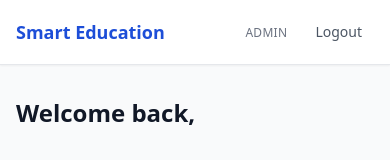
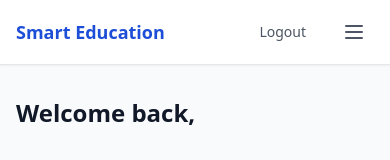
Before and after one commit to Gammee10/SmartEducation, a React (Vite) app in the folder frontend/: page / in a window 390 px wide. Shown: the top 160 px of the page. Built offline with nearby package versions, Linux system fonts and the light colour scheme; sample sign-in values are in the browser's storage.

Commit message:
Improve frontend navigation: responsive mobile menu and dashboard quick links

```diff
--- a/frontend/src/components/Layout.tsx
+++ b/frontend/src/components/Layout.tsx
@@ -1,3 +1,4 @@
+import { useState } from 'react';
 import { Outlet, NavLink, useNavigate } from 'react-router-dom';
 import { useAuth } from '../context/AuthContext';
 
@@ -17,6 +18,7 @@ const navItems: NavItem[] = [
 export default function Layout() {
   const { user, logout, isStudent, isAdmin } = useAuth();
   const navigate = useNavigate();
+  const [menuOpen, setMenuOpen] = useState(false);
 
   const handleLogout = () => {
     logout();
@@ -32,6 +34,13 @@ export default function Layout() {
     items.push({ to: '/library/admin', label: 'Library Admin' });
   }
 
+  const linkClass = ({ isActive }: { isActive: boolean }) =>
+    `block px-3 py-2 rounded-md text-sm font-medium transition-colors ${
+      isActive
+        ? 'bg-primary-50 text-primary-700'
+        : 'text-gray-600 hover:text-gray-900 hover:bg-gray-100'
+    }`;
+
   return (
     <div className="min-h-screen bg-gray-50">
       <nav className="bg-white shadow-sm border-b border-gray-200">
@@ -41,27 +50,17 @@ export default function Layout() {
               <div className="flex-shrink-0">
                 <span className="text-lg font-bold text-primary-700">Smart Education</span>
               </div>
+              {/* Desktop navigation */}
               <div className="hidden md:flex items-center space-x-4">
                 {items.map((item) => (
-                  <NavLink
-                    key={item.to}
-                    to={item.to}
-                    end={item.end}
-                    className={({ isActive }: { isActive: boolean }) =>
-                      `px-3 py-2 rounded-md text-sm font-medium transition-colors ${
-                        isActive
-                          ? 'bg-primary-50 text-primary-700'
-                          : 'text-gray-600 hover:text-gray-900 hover:bg-gray-100'
-                      }`
-                    }
-                  >
+                  <NavLink key={item.to} to={item.to} end={item.end} className={linkClass}>
                     {item.label}
                   </NavLink>
                 ))}
               </div>
             </div>
             <div className="flex items-center space-x-4">
-              <div className="text-sm text-gray-700">
+              <div className="hidden sm:block text-sm text-gray-700">
                 <span className="font-medium">{user?.fullName}</span>
                 <span className="ml-2 text-xs uppercase tracking-wide text-gray-500">
                   {user?.role}
@@ -73,9 +72,46 @@ export default function Layout() {
               >
                 Logout
               </button>
+              {/* Mobile hamburger */}
+              <button
+                onClick={() => setMenuOpen(!menuOpen)}
+                aria-label="Toggle menu"
+                className="md:hidden p-2 rounded-md text-gray-600 hover:text-gray-900 hover:bg-gray-100"
+              >
+                <svg
+                  className="h-6 w-6"
+                  fill="none"
+                  viewBox="0 0 24 24"
+                  stroke="currentColor"
+                  strokeWidth={2}
+                >
+                  {menuOpen ? (
+                    <path strokeLinecap="round" strokeLinejoin="round" d="M6 18L18 6M6 6l12 12" />
+                  ) : (
+                    <path strokeLinecap="round" strokeLinejoin="round" d="M4 6h16M4 12h16M4 18h16" />
+                  )}
+                </svg>
+              </button>
             </div>
           </div>
         </div>
+
+        {/* Mobile menu */}
+        {menuOpen && (
+          <div className="md:hidden border-t border-gray-200 px-4 pt-2 pb-4 space-y-1">
+            {items.map((item) => (
+              <NavLink
+                key={item.to}
+                to={item.to}
+                end={item.end}
+                onClick={() => setMenuOpen(false)}
+                className={linkClass}
+              >
+                {item.label}
+              </NavLink>
+            ))}
+          </div>
+        )}
       </nav>
 
       <main className="max-w-7xl mx-auto px-4 sm:px-6 lg:px-8 py-8">
--- a/frontend/src/pages/DashboardPage.tsx
+++ b/frontend/src/pages/DashboardPage.tsx
@@ -33,6 +33,11 @@ function AdminDashboard() {
   if (!data) return <p className="text-gray-500 text-sm">Loading dashboard...</p>;
 
   const s = data.stats;
+  const quickLinks = [
+    { to: '/courses', label: 'Courses', desc: 'Browse and manage all courses' },
+    { to: '/timetable', label: 'Timetable', desc: 'Weekly schedule and slots' },
+    { to: '/library', label: 'Library', desc: 'Book catalog and borrowing' },
+  ];
   return (
     <>
       <div className="grid grid-cols-1 sm:grid-cols-2 lg:grid-cols-3 gap-4">
@@ -42,6 +47,20 @@ function AdminDashboard() {
         <StatCard label="Attendance Rate" value={`${s.attendanceRate}%`} />
         <StatCard label="Avg Assignment Score" value={s.avgAssignmentScore} />
         <StatCard label="Avg Quiz Score" value={`${s.avgQuizScore}%`} />
+      </div>
+
+      <h2 className="mt-8 text-lg font-medium text-gray-900 mb-3">Quick Links</h2>
+      <div className="grid grid-cols-1 sm:grid-cols-3 gap-4">
+        {quickLinks.map((l) => (
+          <Link
+            key={l.to}
+            to={l.to}
+            className="bg-white rounded-lg shadow-sm border border-gray-200 p-5 hover:shadow-md transition-shadow"
+          >
+            <p className="text-sm font-semibold text-primary-700">{l.label}</p>
+            <p className="mt-1 text-xs text-gray-500">{l.desc}</p>
+          </Link>
+        ))}
       </div>
     </>
   );
```
